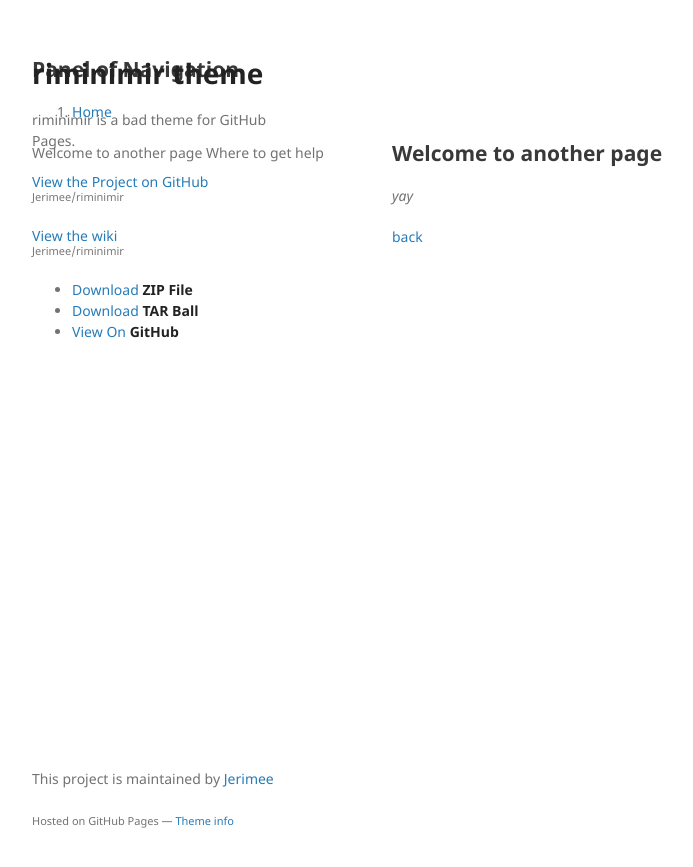
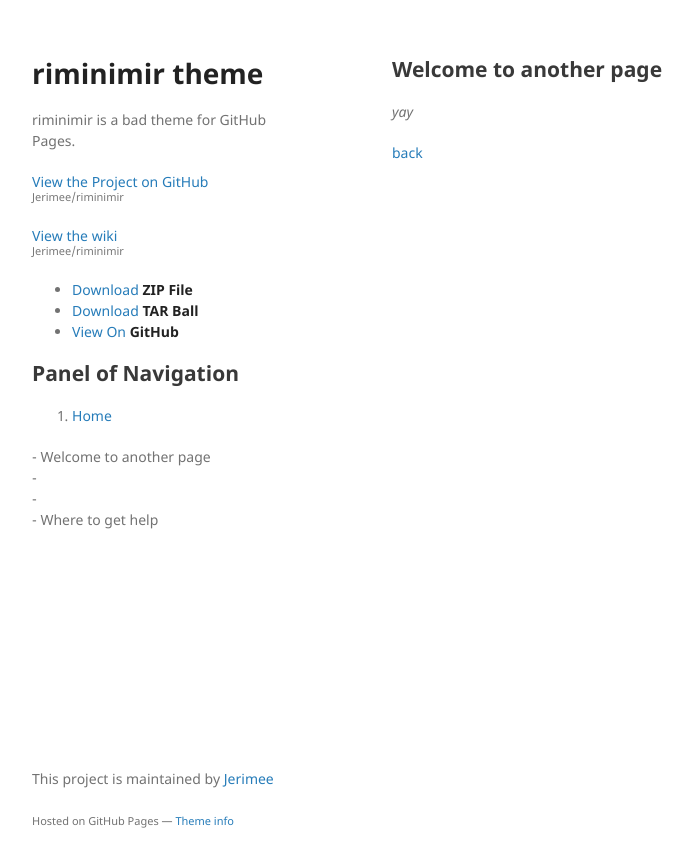
Before and after one commit to Jerimee/riminimir, a Jekyll site: the page built from another-page.md, in a window 1280 px wide. Shown: the top 867 px of the page, without its empty margins (178-871 px from the left). Built offline with Jekyll 4.4.1, drawn with Linux system fonts in a browser that asks for light colours; our own code applies the rules of GitHub Pages for plain Markdown files.

Commit message:
Update default.html

```diff
--- a/_layouts/default.html
+++ b/_layouts/default.html
@@ -37,14 +37,15 @@
             <li><a href="{{ site.github.repository_url }}">View On <strong>GitHub</strong></a></li>
           </ul>
         {% endif %}
+
+        <h2>Panel of Navigation</h2>
+        <ol>
+          <li><a href="{{ site.url }}">Home</a></li>
+        </ol>
+          {% for page in site.pages %}
+            - {{ page.title }}<br>
+          {% endfor %}
       </header>
-      <h2>Panel of Navigation</h2>
-      <ol>
-        <li><a href="{{ site.url }}">Home</a></li>
-      </ol>
-      {% for page in site.pages %}
-        {{ page.title }}
-      {% endfor %}
       <section>
 
       {{ content }}
```
